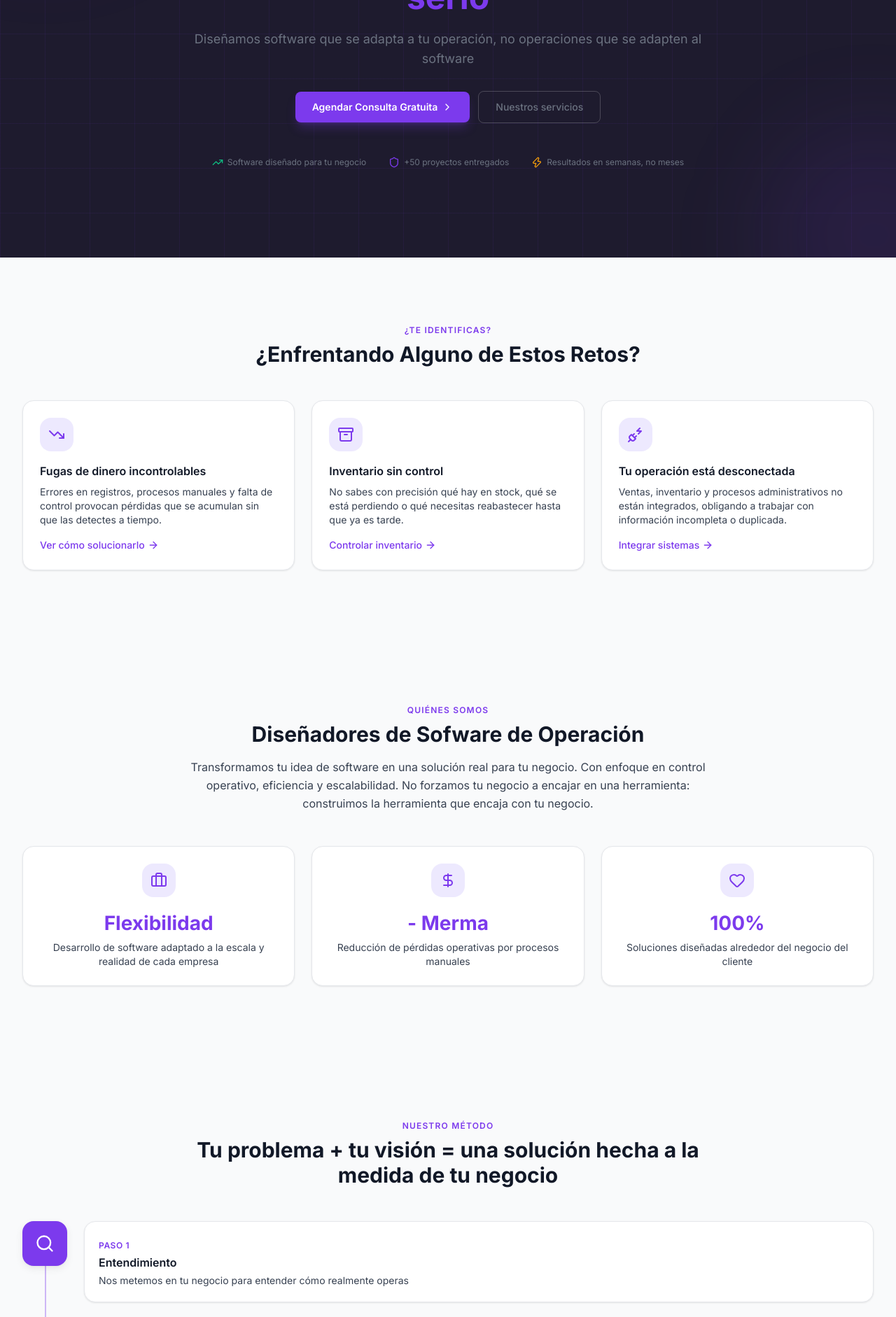
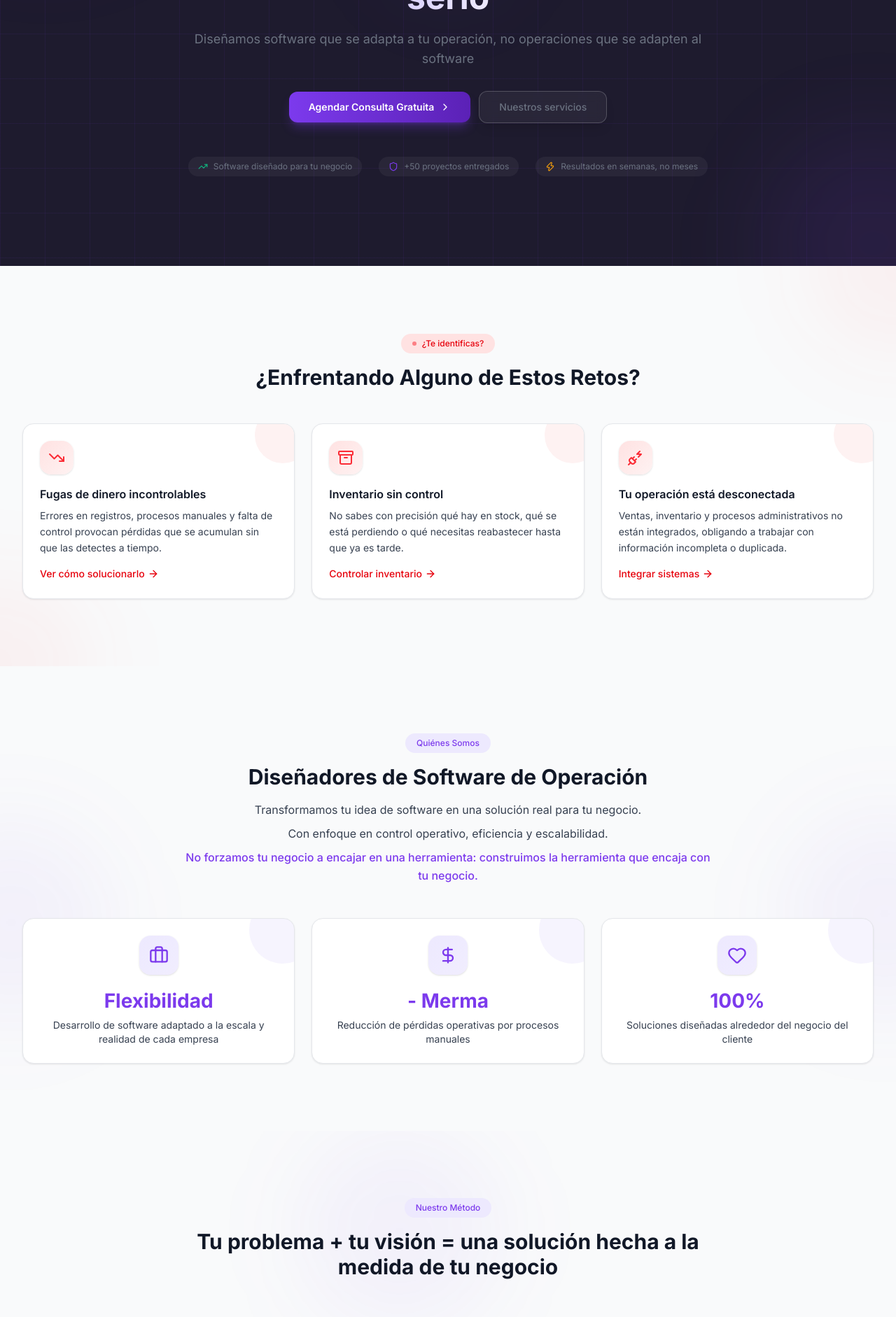
Before and after one commit to CESARBR2025/brtechsite, a Next.js app: page / in a window 1280 px wide. Shown: the part 400-2282 px from the top of the page at 70% size. Built offline with nearby package versions, Linux system fonts and the light colour scheme.

Commit message:
mejorando mas

```diff
--- a/src/features/contacto/info.tsx
+++ b/src/features/contacto/info.tsx
@@ -23,7 +23,7 @@ const contactInfo = [
 const stats = [
   { label: "Proyectos entregados", value: "+50" },
   { label: "Clientes satisfechos", value: "95%" },
-  { label: "Respuesta promedio", value: "&lt; 4 h" },
+  { label: "Respuesta promedio", value: "24 h" },
 ]
 
 const socialLinks = [
--- a/src/features/home/about.tsx
+++ b/src/features/home/about.tsx
@@ -1,46 +1,68 @@
 import { Briefcase, DollarSign, Heart } from "lucide-react"
 
 const stats = [
-  { icon: Briefcase, value: "Flexibilidad", label: "Desarrollo de software adaptado a la escala y realidad de cada empresa" },
-  { icon: DollarSign, value: "- Merma", label: "Reducción de pérdidas operativas por procesos manuales" },
-
-  { icon: Heart, value: "100%", label: "Soluciones diseñadas alrededor del negocio del cliente" },
+  {
+    icon: Briefcase,
+    value: "Flexibilidad",
+    label:
+      "Desarrollo de software adaptado a la escala y realidad de cada empresa",
+  },
+  {
+    icon: DollarSign,
+    value: "- Merma",
+    label:
+      "Reducción de pérdidas operativas por procesos manuales",
+  },
+  {
+    icon: Heart,
+    value: "100%",
+    label:
+      "Soluciones diseñadas alrededor del negocio del cliente",
+  },
 ]
 
 export function AboutSection() {
   return (
-    <section className="py-16 sm:py-24">
-      <div className="mx-auto max-w-7xl px-4 sm:px-6 lg:px-8">
+    <section className="relative overflow-hidden py-16 sm:py-24">
+      <div className="absolute -left-32 top-1/3 h-72 w-72 rounded-full bg-primary/5 blur-3xl" />
+      <div className="absolute -right-32 bottom-1/4 h-72 w-72 rounded-full bg-primary/5 blur-3xl" />
+
+      <div className="relative mx-auto max-w-7xl px-4 sm:px-6 lg:px-8">
         <div className="mx-auto max-w-3xl text-center">
-          <p className="text-xs font-semibold uppercase tracking-widest text-primary">
+          <div className="inline-flex items-center gap-2 rounded-full bg-primary-light px-4 py-1.5 text-xs font-medium text-primary">
             Quiénes Somos
-          </p>
-          <h2 className="mt-2 text-[22px] font-bold text-text-primary sm:text-3xl">
-            Diseñadores de Sofware de Operación
+          </div>
+          <h2 className="mt-4 text-[22px] font-bold text-text-primary sm:text-3xl">
+            Diseñadores de Software de Operación
           </h2>
           <p className="mt-4 text-base leading-relaxed text-text-secondary">
-            Transformamos tu idea de software en una solución real para tu negocio.
-
+            Transformamos tu idea de software en una solución real para tu
+            negocio.
+          </p>
+          <p className="mt-2 text-base leading-relaxed text-text-secondary">
             Con enfoque en control operativo, eficiencia y escalabilidad.
-
-            No forzamos tu negocio a encajar en una herramienta: construimos la herramienta que encaja con tu negocio.
-
-
+          </p>
+          <p className="mt-2 text-base font-medium leading-relaxed text-primary">
+            No forzamos tu negocio a encajar en una herramienta: construimos la
+            herramienta que encaja con tu negocio.
           </p>
         </div>
         <div className="mt-12 grid gap-6 sm:grid-cols-3">
           {stats.map((stat) => (
             <div
               key={stat.label}
-              className="rounded-xl border border-border bg-surface p-6 text-center shadow-card transition-all hover:border-primary/30 hover:shadow-hover"
+              className="group relative overflow-hidden rounded-2xl border border-border bg-surface p-6 text-center shadow-card transition-all hover:border-primary/30 hover:shadow-hover"
             >
-              <div className="mx-auto flex h-12 w-12 items-center justify-center rounded-xl bg-primary-light text-primary">
-                <stat.icon className="h-6 w-6" />
+              <div className="absolute -right-8 -top-8 h-24 w-24 rounded-full bg-primary-light/50 transition-all group-hover:scale-150" />
+              <div className="relative mx-auto flex h-14 w-14 items-center justify-center rounded-2xl bg-gradient-to-br from-primary-light to-primary/10 text-primary shadow-sm">
+                <stat.icon className="h-7 w-7" />
               </div>
-              <p className="mt-4 text-[28px] font-bold text-primary">
+              <p className="relative mt-4 text-[28px] font-bold text-primary">
                 {stat.value}
               </p>
-              <p className="mt-1 text-sm text-text-secondary">{stat.label}</p>
+              <p className="relative mt-1 text-sm text-text-secondary">
+                {stat.label}
+              </p>
             </div>
           ))}
         </div>
--- a/src/features/home/cta.tsx
+++ b/src/features/home/cta.tsx
@@ -1,37 +1,39 @@
 import Link from "next/link"
-import { ChevronRight, Calendar, MessageCircle } from "lucide-react"
+import { ChevronRight, Calendar, MessageCircle, Sparkles } from "lucide-react"
 
 export function CTASection() {
   return (
-    <section className="relative overflow-hidden bg-primary py-16 sm:py-24">
-      <div className="absolute -left-24 -top-24 h-64 w-64 rounded-full bg-white/5 blur-3xl" />
-      <div className="absolute -bottom-24 -right-24 h-64 w-64 rounded-full bg-white/5 blur-3xl" />
-      <div className="absolute inset-0 bg-[radial-gradient(circle_at_30%_50%,rgba(255,255,255,0.05)_0%,transparent_50%)]" />
+    <section className="relative overflow-hidden py-16 sm:py-24">
+      <div className="absolute inset-0 bg-gradient-to-br from-primary via-primary to-primary-hover" />
+      <div className="absolute inset-0 bg-[radial-gradient(circle_at_30%_50%,rgba(255,255,255,0.08)_0%,transparent_60%)]" />
+      <div className="absolute -left-32 -top-32 h-96 w-96 rounded-full bg-white/5 blur-3xl" />
+      <div className="absolute -bottom-32 -right-32 h-96 w-96 rounded-full bg-white/5 blur-3xl" />
 
       <div className="relative mx-auto max-w-3xl px-4 text-center sm:px-6 lg:px-8">
-        <div className="mx-auto flex h-14 w-14 items-center justify-center rounded-2xl bg-white/10 backdrop-blur-sm">
-          <Calendar className="h-7 w-7 text-white" />
+        <div className="mx-auto flex h-16 w-16 items-center justify-center rounded-2xl bg-white/10 backdrop-blur-sm shadow-lg">
+          <Sparkles className="h-8 w-8 text-white" />
         </div>
 
         <h2 className="mt-6 text-[22px] font-bold text-white sm:text-3xl">
           ¿Listo para llevar tu negocio al siguiente nivel?
         </h2>
         <p className="mt-4 text-base text-primary-light">
-          Permitenos conocer tu negocio desde el interior para brindarte una solucion en el exterior.
+          Permitenos conocer tu negocio desde el interior para brindarte una
+          solucion en el exterior.
         </p>
 
         <div className="mt-8 flex flex-col items-center justify-center gap-3 sm:flex-row">
           <Link
             href="/contacto"
-            className="inline-flex w-full items-center justify-center gap-1.5 rounded-md bg-white px-6 py-3 text-sm font-semibold text-primary shadow-lg transition-all hover:bg-white/90 hover:shadow-xl sm:w-auto"
+            className="group inline-flex w-full items-center justify-center gap-2 rounded-lg bg-white px-6 py-3 text-sm font-semibold text-primary shadow-lg transition-all hover:bg-white/90 hover:shadow-xl active:scale-[0.98] sm:w-auto"
           >
             <Calendar className="h-4 w-4" />
             Agendar Ahora
-            <ChevronRight className="h-4 w-4" />
+            <ChevronRight className="h-4 w-4 transition-transform group-hover:translate-x-0.5" />
           </Link>
           <Link
             href="/#faq"
-            className="inline-flex w-full items-center justify-center gap-1.5 rounded-md border border-white/30 px-6 py-3 text-sm font-medium text-white transition-colors hover:bg-white/10 sm:w-auto"
+            className="inline-flex w-full items-center justify-center gap-2 rounded-lg border border-white/30 px-6 py-3 text-sm font-medium text-white backdrop-blur-sm transition-all hover:bg-white/10 sm:w-auto"
           >
             <MessageCircle className="h-4 w-4" />
             ¿Preguntas antes? Lee nuestro FAQ
--- a/src/features/home/hero.tsx
+++ b/src/features/home/hero.tsx
@@ -1,5 +1,5 @@
 import Link from "next/link"
-import { ChevronRight, TrendingUp, Zap, Shield } from "lucide-react"
+import { ChevronRight, TrendingUp, Zap, Shield, Sparkles } from "lucide-react"
 
 export function HeroSection() {
   return (
@@ -7,50 +7,53 @@ export function HeroSection() {
       <div className="absolute inset-0 bg-[linear-gradient(rgba(124,58,237,0.07)_1px,transparent_1px),linear-gradient(90deg,rgba(124,58,237,0.07)_1px,transparent_1px)] bg-[size:64px_64px]" />
       <div className="absolute -left-32 -top-32 h-96 w-96 rounded-full bg-primary/10 blur-3xl" />
       <div className="absolute -bottom-32 -right-32 h-80 w-80 rounded-full bg-primary/10 blur-3xl" />
+      <div className="absolute left-1/2 top-1/3 h-48 w-48 -translate-x-1/2 -translate-y-1/2 rounded-full bg-primary/5 blur-3xl" />
 
       <div className="relative mx-auto max-w-7xl px-4 py-24 sm:px-6 sm:py-32 lg:px-8">
         <div className="mx-auto max-w-3xl text-center">
-          <div className="inline-flex items-center gap-2 rounded-full border border-white/10 bg-white/5 px-4 py-1.5 text-xs font-medium text-text-muted">
-            <Zap className="h-3.5 w-3.5 text-primary" />
+          <div className="inline-flex items-center gap-2 rounded-full border border-white/10 bg-gradient-to-r from-white/5 to-primary/10 px-4 py-1.5 text-xs font-medium text-text-muted shadow-lg">
+            <Sparkles className="h-3.5 w-3.5 text-primary" />
             Resultados medibles en 90 días
           </div>
 
           <h1 className="mt-6 text-[28px] font-bold leading-tight text-white sm:text-4xl md:text-5xl">
-            Tu negocio es diferente. {" "}
-            <span className="text-primary">Tu sofware también debería de serlo </span>
+            Tu negocio es diferente.{" "}
+            <span className="bg-gradient-to-r from-primary to-primary-light bg-clip-text text-transparent">
+              Tu software también debería de serlo
+            </span>
           </h1>
           <p className="mt-4 text-base text-text-muted sm:text-lg">
-            Diseñamos software que se adapta a tu operación, no operaciones que se adapten al software
-
+            Diseñamos software que se adapta a tu operación, no operaciones que
+            se adapten al software
           </p>
 
           <div className="mt-8 flex flex-col items-center justify-center gap-3 sm:flex-row">
             <Link
               href="/contacto"
-              className="inline-flex w-full items-center justify-center gap-1.5 rounded-md bg-primary px-6 py-3 text-sm font-semibold text-white shadow-lg shadow-primary/25 transition-all hover:bg-primary-hover hover:shadow-xl hover:shadow-primary/30 sm:w-auto"
+              className="group inline-flex w-full items-center justify-center gap-2 rounded-lg bg-gradient-to-r from-primary to-primary-hover px-7 py-3 text-sm font-semibold text-white shadow-lg shadow-primary/30 transition-all hover:shadow-xl hover:shadow-primary/40 active:scale-[0.98] sm:w-auto"
             >
               Agendar Consulta Gratuita
-              <ChevronRight className="h-4 w-4" />
+              <ChevronRight className="h-4 w-4 transition-transform group-hover:translate-x-0.5" />
             </Link>
             <Link
-              href="/casos-exito"
-              className="inline-flex w-full items-center justify-center gap-1.5 rounded-md border border-white/20 px-6 py-3 text-sm font-medium text-text-muted transition-colors hover:bg-white/10 hover:text-white sm:w-auto"
+              href="/servicios"
+              className="inline-flex w-full items-center justify-center gap-1.5 rounded-lg border border-white/20 bg-white/5 px-7 py-3 text-sm font-medium text-text-muted shadow-lg backdrop-blur-sm transition-all hover:bg-white/10 hover:text-white sm:w-auto"
             >
               Nuestros servicios
             </Link>
           </div>
 
-          <div className="mt-12 flex items-center justify-center gap-8 text-xs text-text-muted">
-            <div className="flex items-center gap-1.5">
-              <TrendingUp className="h-4 w-4 text-success" />
+          <div className="mt-12 flex flex-wrap items-center justify-center gap-6 text-xs text-text-muted">
+            <div className="flex items-center gap-2 rounded-full bg-white/5 px-3.5 py-1.5">
+              <TrendingUp className="h-3.5 w-3.5 text-success" />
               Software diseñado para tu negocio
             </div>
-            <div className="flex items-center gap-1.5">
-              <Shield className="h-4 w-4 text-primary" />
+            <div className="flex items-center gap-2 rounded-full bg-white/5 px-3.5 py-1.5">
+              <Shield className="h-3.5 w-3.5 text-primary" />
               +50 proyectos entregados
             </div>
-            <div className="flex items-center gap-1.5">
-              <Zap className="h-4 w-4 text-warning" />
+            <div className="flex items-center gap-2 rounded-full bg-white/5 px-3.5 py-1.5">
+              <Zap className="h-3.5 w-3.5 text-warning" />
               Resultados en semanas, no meses
             </div>
           </div>
--- a/src/features/home/problem.tsx
+++ b/src/features/home/problem.tsx
@@ -30,34 +30,39 @@ const problems = [
 
 export function ProblemSection() {
   return (
-    <section className="bg-bg-section py-16 sm:py-24">
-      <div className="mx-auto max-w-7xl px-4 sm:px-6 lg:px-8">
+    <section className="relative overflow-hidden bg-bg-section py-16 sm:py-24">
+      <div className="absolute -right-32 -top-32 h-64 w-64 rounded-full bg-red-500/5 blur-3xl" />
+      <div className="absolute -bottom-32 -left-32 h-64 w-64 rounded-full bg-red-500/5 blur-3xl" />
+
+      <div className="relative mx-auto max-w-7xl px-4 sm:px-6 lg:px-8">
         <div className="mx-auto max-w-2xl text-center">
-          <p className="text-xs font-semibold uppercase tracking-widest text-primary">
+          <div className="inline-flex items-center gap-2 rounded-full bg-red-100 px-4 py-1.5 text-xs font-medium text-red-600">
+            <span className="h-1.5 w-1.5 rounded-full bg-red-500 animate-pulse" />
             ¿Te identificas?
-          </p>
-          <h2 className="mt-2 text-[22px] font-bold text-text-primary sm:text-3xl">
+          </div>
+          <h2 className="mt-4 text-[22px] font-bold text-text-primary sm:text-3xl">
             ¿Enfrentando Alguno de Estos Retos?
           </h2>
         </div>
         <div className="mt-12 grid gap-6 sm:grid-cols-2 lg:grid-cols-3">
-          {problems.map((problem) => (
+          {problems.map((problem, i) => (
             <div
               key={problem.title}
-              className="group relative rounded-xl border border-border bg-surface p-6 shadow-card transition-all hover:border-primary/30 hover:shadow-hover"
+              className="group relative overflow-hidden rounded-2xl border border-border bg-surface p-6 shadow-card transition-all hover:border-red-200 hover:shadow-hover"
             >
-              <div className="flex h-12 w-12 items-center justify-center rounded-xl bg-primary-light text-primary">
+              <div className="absolute -right-6 -top-6 h-20 w-20 rounded-full bg-red-50 transition-colors group-hover:bg-red-100" />
+              <div className="relative flex h-12 w-12 items-center justify-center rounded-xl bg-gradient-to-br from-red-100 to-red-50 text-red-500 shadow-sm">
                 <problem.icon className="h-6 w-6" />
               </div>
               <h3 className="mt-4 text-base font-semibold text-text-primary">
                 {problem.title}
               </h3>
-              <p className="mt-2 text-sm text-text-secondary">
+              <p className="mt-2 text-sm leading-relaxed text-text-secondary">
                 {problem.description}
               </p>
               <Link
                 href={problem.href}
-                className="mt-4 inline-flex items-center gap-1 text-sm font-medium text-primary transition-colors hover:text-primary-hover"
+                className="mt-4 inline-flex items-center gap-1 text-sm font-medium text-red-600 transition-colors hover:text-red-700"
               >
                 {problem.cta}
                 <ArrowRight className="h-4 w-4 transition-transform group-hover:translate-x-1" />
--- a/src/features/home/process.tsx
+++ b/src/features/home/process.tsx
@@ -30,32 +30,35 @@ const steps = [
 
 export function ProcessSection() {
   return (
-    <section className="bg-bg-section py-16 sm:py-24">
-      <div className="mx-auto max-w-7xl px-4 sm:px-6 lg:px-8">
+    <section className="relative overflow-hidden bg-bg-section py-16 sm:py-24">
+      <div className="absolute left-1/3 top-0 h-72 w-72 rounded-full bg-primary/5 blur-3xl" />
+
+      <div className="relative mx-auto max-w-7xl px-4 sm:px-6 lg:px-8">
         <div className="mx-auto max-w-3xl text-center">
-          <p className="text-xs font-semibold uppercase tracking-widest text-primary">
+          <div className="inline-flex items-center gap-2 rounded-full bg-primary-light px-4 py-1.5 text-xs font-medium text-primary">
             Nuestro Método
-          </p>
-          <h2 className="mt-2 text-[22px] font-bold text-text-primary sm:text-3xl">
-            Tu problema + tu visión = una solución hecha a la medida de tu negocio
+          </div>
+          <h2 className="mt-4 text-[22px] font-bold text-text-primary sm:text-3xl">
+            Tu problema + tu visión = una solución hecha a la medida de tu
+            negocio
           </h2>
         </div>
-        <div className="relative mt-12">
-          <div className="absolute left-8 top-0 hidden h-full w-0.5 bg-gradient-to-b from-primary/40 to-primary/10 md:block" />
+        <div className="relative mt-14">
+          <div className="absolute left-8 top-0 hidden h-full w-0.5 bg-gradient-to-b from-primary via-primary/50 to-primary/5 md:block" />
           <div className="space-y-8">
             {steps.map((step, i) => (
               <div key={step.title} className="relative flex items-start gap-6">
-                <div className="relative z-10 flex h-16 w-16 flex-shrink-0 items-center justify-center rounded-2xl bg-primary shadow-elevated">
+                <div className="relative z-10 flex h-16 w-16 flex-shrink-0 items-center justify-center rounded-2xl bg-gradient-to-br from-primary to-primary-hover shadow-lg shadow-primary/20">
                   <step.icon className="h-7 w-7 text-white" />
                 </div>
-                <div className="min-w-0 flex-1 rounded-xl border border-border bg-surface p-5 shadow-card transition-all hover:border-primary/20 hover:shadow-hover">
-                  <span className="text-xs font-semibold uppercase tracking-wider text-primary">
+                <div className="min-w-0 flex-1 rounded-2xl border border-border bg-surface p-6 shadow-card transition-all hover:border-primary/20 hover:shadow-hover">
+                  <span className="inline-flex items-center gap-1.5 rounded-full bg-primary-light px-2.5 py-0.5 text-xs font-semibold text-primary">
                     Paso {i + 1}
                   </span>
-                  <h3 className="mt-0.5 text-base font-semibold text-text-primary">
+                  <h3 className="mt-3 text-lg font-semibold text-text-primary">
                     {step.title}
                   </h3>
-                  <p className="mt-1 text-sm text-text-secondary">
+                  <p className="mt-1 text-sm leading-relaxed text-text-secondary">
                     {step.description}
                   </p>
                 </div>
--- a/src/features/servicios/service-list.tsx
+++ b/src/features/servicios/service-list.tsx
@@ -184,7 +184,10 @@ export function ServiceList() {
         const mutedColor = isDark ? "text-text-muted" : "text-text-secondary"
 
         return (
-          <div key={service.title} className={`relative overflow-hidden ${bg}`}>
+          <div
+              key={service.title}
+              id={service.title.toLowerCase().replace(/\s+/g, "-")}
+              className={`relative overflow-hidden ${bg}`}>
             {isDark && (
               <div className="absolute inset-0 bg-[linear-gradient(rgba(124,58,237,0.05)_1px,transparent_1px),linear-gradient(90deg,rgba(124,58,237,0.05)_1px,transparent_1px)] bg-[size:64px_64px]" />
             )}
```
Also changed, not shown: src/features/faq/index.tsx (+38 -11 lines), src/features/home/services.tsx (+27 -16 lines), src/features/home/stack.tsx (+48 -18 lines).
